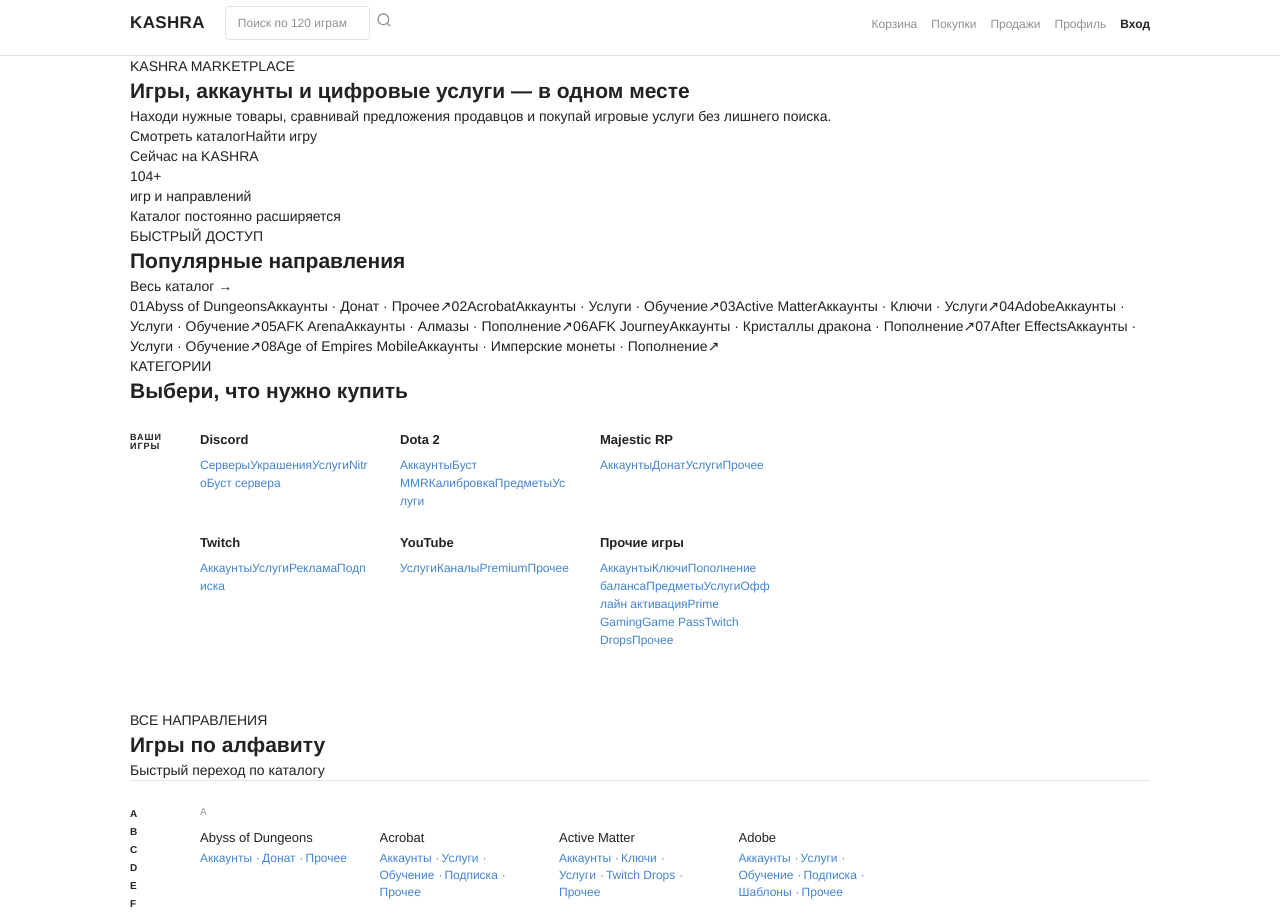
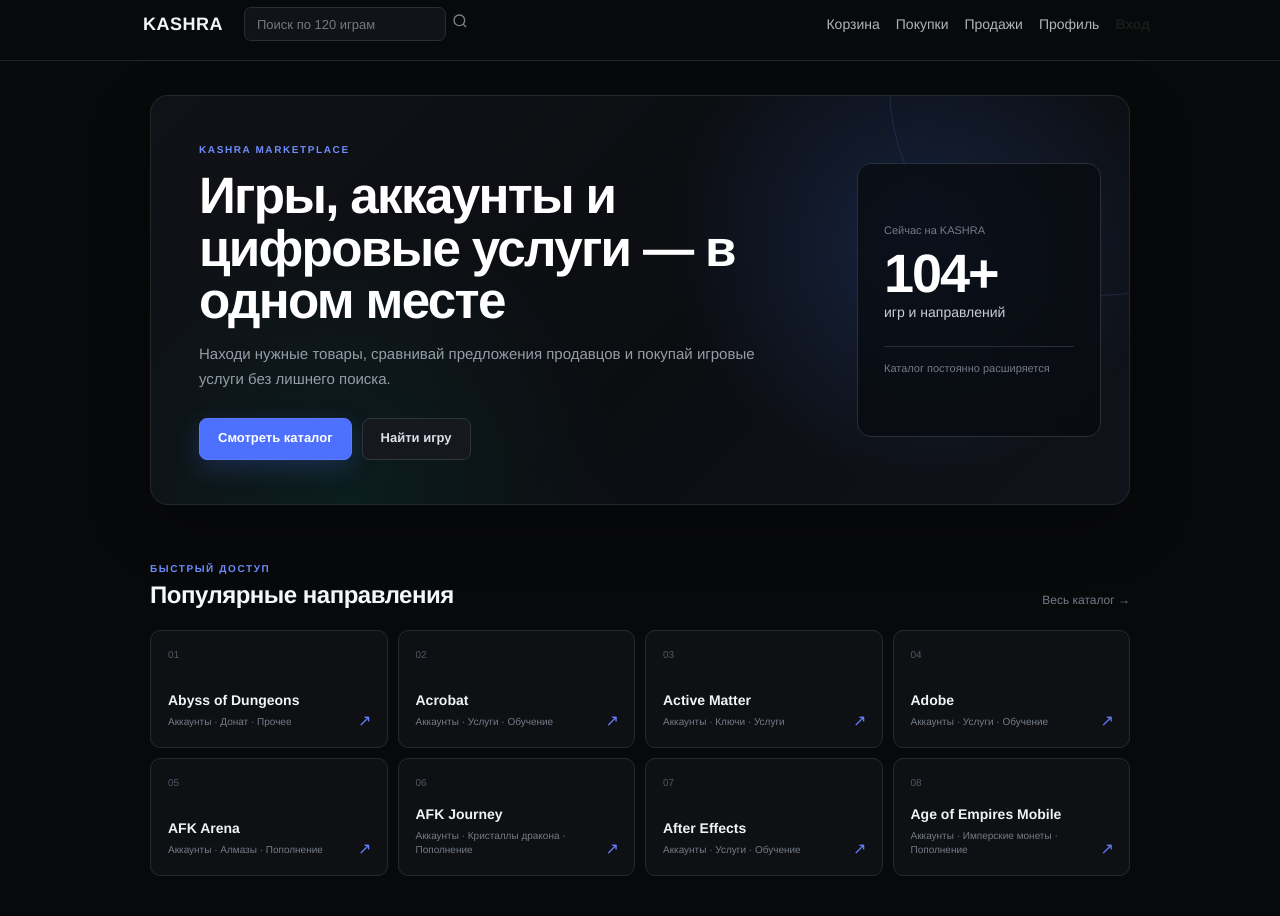
Before and after one commit to danylokadomtseveu-wq/kashra-marketplace, a Next.js app in the folder apps/web/: page / in a window 1280 px wide. Shown: the top 916 px of the page. Built offline with nearby package versions, Linux system fonts and the light colour scheme.

Commit message:
style: give KASHRA homepage its own dark visual system

```diff
--- a/apps/web/src/app/kashra-home.css
+++ b/apps/web/src/app/kashra-home.css
@@ -1,6 +1,5 @@
-/* KASHRA home marketplace layout — compact FunPay-inspired geometry */
+/* KASHRA home marketplace layout — dark product-first identity */
 
-/* Keep the desktop composition intentionally compact instead of stretching across the viewport. */
 .main {
   width: 1020px;
   max-width: calc(100% - 40px);
@@ -13,268 +12,582 @@
   padding-right: 0;
 }
 
-/* Your games / quick categories */
-.promo-cats {
-  display: flex;
-  align-items: flex-start;
-  padding: 25px 0 30px;
-  min-height: 304px;
+/* =============================
+   DARK HOME SHELL
+   Scoped to the homepage so other routes keep their current design.
+   ============================= */
+body:has(.kashra-home) {
+  background: #08090b;
+  color: #f3f5f7;
 }
 
-.promo-cats-label {
-  flex: 0 0 40px;
-  width: 40px;
-  padding-top: 2px;
-  font-size: 9px;
-  line-height: 1.05;
-  letter-spacing: 1px;
+body:has(.kashra-home) #header {
+  background: #08090b;
+  border-bottom: 1px solid #202329;
+}
+
+body:has(.kashra-home) .navbar,
+body:has(.kashra-home) .navbar-default {
+  background: #08090b;
+  border-bottom-color: #202329;
+}
+
+body:has(.kashra-home) .navbar .container-fluid {
+  background: #08090b;
+}
+
+body:has(.kashra-home) .brand-logo,
+body:has(.kashra-home) .navbar-nav > li > a,
+body:has(.kashra-home) .nav-item a {
+  color: #f3f5f7;
+}
+
+body:has(.kashra-home) .navbar-nav > li > a,
+body:has(.kashra-home) .nav-item a {
+  opacity: .72;
+}
+
+body:has(.kashra-home) .navbar-nav > li > a:hover,
+body:has(.kashra-home) .nav-item a:hover {
+  color: #fff;
+  opacity: 1;
+}
+
+body:has(.kashra-home) .search-input {
+  color: #f3f5f7;
+  background: #111318;
+  border: 1px solid #292d34;
+  border-radius: 7px;
+  padding-left: 12px;
+}
+
+body:has(.kashra-home) .search-input::placeholder {
+  color: #737984;
+}
+
+body:has(.kashra-home) .post-search .btn {
+  color: #7c838f;
+}
+
+.kashra-home {
+  width: 1020px;
+  max-width: calc(100% - 40px);
+  margin: 0 auto;
+  padding: 34px 0 70px;
+}
+
+/* =============================
+   HERO
+   ============================= */
+.kashra-hero {
+  position: relative;
+  min-height: 330px;
+  display: grid;
+  grid-template-columns: minmax(0, 1fr) 300px;
+  gap: 26px;
+  align-items: stretch;
+  overflow: hidden;
+  border: 1px solid #23272e;
+  border-radius: 18px;
+  background:
+    radial-gradient(circle at 78% 35%, rgba(69, 123, 255, .18), transparent 30%),
+    radial-gradient(circle at 20% 100%, rgba(0, 209, 155, .08), transparent 32%),
+    linear-gradient(135deg, #101217 0%, #0b0d11 55%, #10131a 100%);
+  box-shadow: 0 20px 60px rgba(0, 0, 0, .28);
+}
+
+.kashra-hero::after {
+  content: "";
+  position: absolute;
+  width: 420px;
+  height: 420px;
+  right: -180px;
+  top: -220px;
+  border: 1px solid rgba(111, 142, 255, .16);
+  border-radius: 50%;
+  pointer-events: none;
+}
+
+.kashra-hero-copy {
+  position: relative;
+  z-index: 1;
+  padding: 48px 0 44px 48px;
+  max-width: 680px;
+}
+
+.kashra-eyebrow,
+.section-kicker {
+  color: #6f8dff;
+  font-size: 10px;
+  line-height: 1.2;
+  font-weight: 700;
+  letter-spacing: 1.6px;
   text-transform: uppercase;
 }
 
-.cat-grid {
-  flex: 0 0 640px;
-  width: 640px;
-  margin-left: 30px;
-  display: grid;
-  grid-template-columns: repeat(3, minmax(0, 170px));
-  column-gap: 30px;
-  row-gap: 24px;
-  align-items: start;
+.kashra-hero h1 {
+  max-width: 650px;
+  margin: 14px 0 14px;
+  color: #fff;
+  font-size: clamp(34px, 4vw, 52px);
+  line-height: 1.03;
+  letter-spacing: -1.7px;
+  font-weight: 700;
 }
 
-.cat-item {
-  min-width: 0;
+.kashra-hero-copy p {
+  max-width: 590px;
+  color: #969da9;
+  font-size: 15px;
+  line-height: 1.65;
 }
 
-.promo-cat-title {
-  margin-bottom: 7px;
+.kashra-hero-actions {
+  display: flex;
+  flex-wrap: wrap;
+  gap: 10px;
+  margin-top: 26px;
+}
+
+.kashra-primary-btn,
+.kashra-secondary-btn {
+  display: inline-flex;
+  align-items: center;
+  justify-content: center;
+  min-height: 42px;
+  padding: 0 18px;
+  border-radius: 8px;
   font-size: 13px;
-  line-height: 18px;
+  font-weight: 600;
+  text-decoration: none !important;
+  transition: transform .15s ease, border-color .15s ease, background .15s ease;
+}
+
+.kashra-primary-btn {
+  color: #fff !important;
+  background: #4d70ff;
+  border: 1px solid #5b7bff;
+  box-shadow: 0 8px 24px rgba(77, 112, 255, .22);
+}
+
+.kashra-secondary-btn {
+  color: #dce0e7 !important;
+  background: #15181e;
+  border: 1px solid #30353e;
+}
+
+.kashra-primary-btn:hover,
+.kashra-secondary-btn:hover {
+  transform: translateY(-1px);
+}
+
+.kashra-primary-btn:hover { background: #5a7bff; }
+.kashra-secondary-btn:hover { border-color: #4a515d; }
+
+.kashra-hero-card {
+  position: relative;
+  z-index: 1;
+  align-self: center;
+  margin: 28px;
+  min-height: 274px;
+  padding: 26px;
+  border: 1px solid #2a2f38;
+  border-radius: 14px;
+  background: rgba(8, 10, 14, .72);
+  backdrop-filter: blur(12px);
+  display: flex;
+  flex-direction: column;
+  justify-content: center;
+}
+
+.hero-card-label,
+.hero-card-note {
+  color: #747b87;
+  font-size: 11px;
+}
+
+.hero-card-number {
+  margin: 8px 0 2px;
+  color: #fff;
+  font-size: 54px;
+  line-height: 1;
+  font-weight: 700;
+  letter-spacing: -2px;
+}
+
+.hero-card-text {
+  color: #c9ced6;
+  font-size: 14px;
+}
+
+.hero-card-line {
+  width: 100%;
+  height: 1px;
+  margin: 24px 0 14px;
+  background: #292e36;
+}
+
+/* =============================
+   SHARED SECTIONS
+   ============================= */
+.kashra-featured,
+.kashra-directory,
+.kashra-catalog-section {
+  margin-top: 58px;
+}
+
+.section-heading {
+  display: flex;
+  align-items: end;
+  justify-content: space-between;
+  gap: 20px;
+  margin-bottom: 20px;
+}
+
+.section-heading h2 {
+  margin-top: 6px;
+  color: #f5f7fa;
+  font-size: 24px;
+  line-height: 1.2;
+  font-weight: 600;
+  letter-spacing: -.5px;
+}
+
+.section-link,
+.catalog-caption {
+  color: #737b88;
+  font-size: 12px;
+}
+
+.section-link:hover {
+  color: #aeb7c5;
+  text-decoration: none;
+}
+
+/* =============================
+   FEATURED GAMES
+   ============================= */
+.featured-grid {
+  display: grid;
+  grid-template-columns: repeat(4, minmax(0, 1fr));
+  gap: 10px;
+}
+
+.featured-card {
+  position: relative;
+  min-height: 118px;
+  padding: 17px;
+  display: flex;
+  flex-direction: column;
+  border: 1px solid #252a31;
+  border-radius: 10px;
+  background: #0e1014;
+  text-decoration: none !important;
+  overflow: hidden;
+  transition: border-color .15s ease, background .15s ease, transform .15s ease;
+}
+
+.featured-card:hover {
+  background: #12151a;
+  border-color: #3a414c;
+  transform: translateY(-2px);
+}
+
+.featured-index {
+  color: #515965;
+  font-size: 10px;
+  font-variant-numeric: tabular-nums;
+}
+
+.featured-name {
+  margin-top: auto;
+  color: #f0f2f5;
+  font-size: 14px;
   font-weight: 600;
 }
 
-.promo-cat-links {
-  min-width: 0;
-  font-size: 12px;
-  line-height: 18px;
+.featured-meta {
+  margin-top: 5px;
+  padding-right: 22px;
+  color: #747c88;
+  font-size: 10px;
+  line-height: 1.45;
   overflow-wrap: anywhere;
 }
 
-.promo-cat-links li {
+.featured-arrow {
+  position: absolute;
+  right: 15px;
+  bottom: 14px;
+  color: #667dff;
+  font-size: 16px;
+}
+
+/* =============================
+   DIRECTORY / CATEGORY GRID
+   ============================= */
+.kashra-directory {
+  padding-top: 2px;
+}
+
+.kashra-directory .promo-cats {
+  min-height: 0;
+  margin: 0;
+  padding: 28px 0 4px;
+  border-top: 1px solid #20242b;
+}
+
+.kashra-directory .promo-cats-label {
+  color: #5e6672;
+}
+
+.kashra-directory .cat-grid {
+  flex: 1 1 auto;
+  width: auto;
+  margin-left: 32px;
+  display: grid;
+  grid-template-columns: repeat(3, minmax(0, 1fr));
+  gap: 18px 42px;
+}
+
+.kashra-directory .cat-item {
+  min-width: 0;
+  padding: 1px 0 16px;
+}
+
+.kashra-directory .promo-cat-title {
+  margin-bottom: 7px;
+  color: #e9ecf1;
+  font-size: 13px;
+  font-weight: 600;
+}
+
+.kashra-directory .promo-cat-links {
+  color: #737b87;
+  font-size: 11px;
+  line-height: 18px;
+}
+
+.kashra-directory .promo-cat-links li {
   display: inline;
   white-space: normal;
 }
 
-.promo-cat-links a {
-  color: #4384d0;
+.kashra-directory .promo-cat-links li:not(:last-child)::after {
+  content: " · ";
+  color: #4c5562;
 }
 
-/* Alphabet + game catalog */
-.promo-games {
-  display: flex;
-  align-items: flex-start;
-  padding-top: 24px;
-  padding-bottom: 45px;
+.kashra-directory .promo-cat-links a {
+  color: #8c95a2;
+  text-decoration: none;
 }
 
-.promo-game-list-header {
+.kashra-directory .promo-cat-links a:hover {
+  color: #c5ccd5;
+  text-decoration: underline;
+}
+
+/* =============================
+   FULL CATALOG
+   ============================= */
+.kashra-catalog-section .promo-games {
+  margin: 0;
+  padding: 27px 0 0;
+  border-top: 1px solid #20242b;
+}
+
+.kashra-catalog-section .promo-game-list-header {
   flex: 0 0 40px;
   width: 40px;
-  padding-top: 2px;
 }
 
-.promo-game-list {
-  flex: 0 0 690px;
-  width: 690px;
-  max-width: 690px;
-  margin-left: 30px;
-  min-width: 0;
+.kashra-catalog-section .promo-game-list {
+  flex: 1 1 auto;
+  width: auto;
+  max-width: none;
+  margin-left: 32px;
 }
 
-.promo-game-list-block {
-  margin-bottom: 24px;
+.kashra-catalog-section .promo-game-list-title {
+  color: #59616d;
 }
 
-.promo-game-list-title {
-  margin-bottom: 10px;
-  font-size: 10px;
-  line-height: 14px;
-  color: #999;
-  font-weight: 500;
+.kashra-catalog-section .nav-abc a {
+  color: #6d7581;
 }
 
-.game-row {
-  display: grid;
-  grid-template-columns: repeat(4, minmax(0, 1fr));
-  column-gap: 28px;
-  row-gap: 0;
-  width: 100%;
-  min-width: 0;
+.kashra-catalog-section .nav-abc a:hover,
+.kashra-catalog-section .nav-abc li.active a {
+  color: #7287ff;
 }
 
-.game-cell {
+.kashra-catalog-section .game-row {
+  grid-template-columns: repeat(4, minmax(0, 1fr));
+  column-gap: 30px;
+  row-gap: 0;
+}
+
+.kashra-catalog-section .game-cell,
+.kashra-catalog-section .promo-game-item {
   min-width: 0;
   width: 100%;
 }
 
-.promo-game-item {
-  width: 100%;
-  min-width: 0;
-  margin-bottom: 18px;
+.kashra-catalog-section .promo-game-item {
+  margin-bottom: 20px;
   overflow: hidden;
 }
 
-.game-title {
-  min-width: 0;
-  margin-bottom: 4px;
-  font-size: 13px;
+.kashra-catalog-section .game-title {
+  margin-bottom: 5px;
+  color: #e9ecf1;
+  font-size: 12px;
   line-height: 17px;
-  font-weight: 500;
+  font-weight: 600;
   overflow-wrap: anywhere;
 }
 
-.game-title a {
-  color: #222;
+.kashra-catalog-section .game-title a {
+  color: #e9ecf1;
 }
 
-.promo-game-item > .list-inline {
-  display: flex;
-  flex-wrap: wrap;
-  align-items: baseline;
-  column-gap: 0;
-  row-gap: 0;
-  min-width: 0;
-  width: 100%;
-  font-size: 12px;
-  line-height: 17px;
-  overflow: hidden;
+.kashra-catalog-section .game-title a:hover {
+  color: #fff;
 }
 
-.promo-game-item > .list-inline li {
+.kashra-catalog-section .promo-game-item > .list-inline {
+  display: block;
+  width: 100%;
+  min-width: 0;
+  color: #69717d;
+  font-size: 10px;
+  line-height: 16px;
+  overflow-wrap: anywhere;
+}
+
+.kashra-catalog-section .promo-game-item > .list-inline li {
   display: inline;
   white-space: normal;
-  max-width: 100%;
 }
 
-.promo-game-item > .list-inline a {
-  color: #4384d0;
+.kashra-catalog-section .promo-game-item > .list-inline li:not(:last-child)::after {
+  content: " · ";
+  color: #48515e;
 }
 
-/* Never let long category labels push a grid column wider. */
-.game-cell,
-.game-cell * {
+.kashra-catalog-section .promo-game-item > .list-inline li::after {
+  padding: 0;
+}
+
+.kashra-catalog-section .promo-game-item > .list-inline a {
+  color: #78818e;
+  overflow-wrap: anywhere;
+}
+
+.kashra-catalog-section .promo-game-item > .list-inline a:hover {
+  color: #b9c1cc;
+}
+
+/* Hard layout guard: content can never widen its grid column. */
+.kashra-home .game-row > *,
+.kashra-home .game-cell,
+.kashra-home .game-cell > *,
+.kashra-home .promo-game-item,
+.kashra-home .promo-game-item * {
   min-width: 0;
   max-width: 100%;
 }
 
-.nav-abc {
-  position: sticky;
-  top: 20px;
-  font-size: 10px;
-  line-height: 13px;
-}
-
-.nav-abc li {
-  margin-bottom: 5px;
-}
-
-/* Header remains thin and marketplace-like. */
-.navbar {
-  min-height: 56px;
-}
-
-.navbar-brand {
-  height: 46px;
-  padding: 11px 12px 11px 0;
-}
-
-.brand-logo {
-  font-size: 17px;
-  letter-spacing: .35px;
-}
-
-.search-input {
-  width: 145px;
-  height: 34px;
-  font-size: 12px;
-}
-
-.nav {
-  gap: 14px;
-}
-
-.navbar-nav > li > a,
-.nav-item a {
-  font-size: 12px;
-}
-
-@media (max-width: 1100px) {
-  .main,
-  .navbar .container-fluid {
-    width: calc(100% - 30px);
-    max-width: none;
+/* =============================
+   RESPONSIVE
+   ============================= */
+@media (max-width: 1000px) {
+  .kashra-home {
+    width: auto;
   }
 
-  .promo-game-list {
-    flex-basis: calc(100vw - 350px);
-    width: calc(100vw - 350px);
-    max-width: none;
+  .kashra-hero {
+    grid-template-columns: minmax(0, 1fr) 250px;
   }
 
-  .cat-grid {
-    flex-basis: min(640px, calc(100vw - 140px));
-    width: min(640px, calc(100vw - 140px));
-    grid-template-columns: repeat(3, minmax(0, 1fr));
+  .featured-grid {
+    grid-template-columns: repeat(2, minmax(0, 1fr));
   }
 }
 
 @media (max-width: 760px) {
-  .promo-cats {
-    min-height: 0;
-    padding-bottom: 20px;
+  .kashra-home {
+    max-width: calc(100% - 24px);
+    padding-top: 18px;
   }
 
-  .cat-grid {
-    grid-template-columns: repeat(2, minmax(0, 1fr));
-    width: auto;
-    flex: 1 1 auto;
-    margin-left: 20px;
+  .kashra-hero {
+    grid-template-columns: 1fr;
   }
 
-  .promo-game-list {
-    width: auto;
-    flex: 1 1 auto;
-    margin-left: 20px;
+  .kashra-hero-copy {
+    padding: 34px 28px 24px;
   }
 
-  .game-row {
+  .kashra-hero h1 {
+    font-size: 36px;
+  }
+
+  .kashra-hero-card {
+    min-height: 0;
+    margin: 0 28px 28px;
+  }
+
+  .featured-grid {
+    grid-template-columns: 1fr 1fr;
+  }
+
+  .kashra-directory .cat-grid {
+    grid-template-columns: 1fr 1fr;
+    margin-left: 18px;
+    gap: 10px 24px;
+  }
+
+  .kashra-catalog-section .promo-game-list {
+    margin-left: 18px;
+  }
+
+  .kashra-catalog-section .game-row {
     grid-template-columns: repeat(2, minmax(0, 1fr));
-    column-gap: 20px;
+    column-gap: 22px;
   }
 }
 
 @media (max-width: 480px) {
-  .main,
-  .navbar .container-fluid {
-    width: calc(100% - 20px);
+  .kashra-home {
+    max-width: calc(100% - 18px);
   }
 
-  .promo-cats-label,
-  .promo-game-list-header {
-    flex-basis: 30px;
-    width: 30px;
+  .kashra-hero h1 {
+    font-size: 31px;
   }
 
-  .cat-grid {
-    margin-left: 10px;
+  .featured-grid,
+  .kashra-directory .cat-grid,
+  .kashra-catalog-section .game-row {
     grid-template-columns: 1fr;
   }
 
-  .promo-game-list {
-    margin-left: 10px;
+  .kashra-directory .promo-cats {
+    display: block;
   }
 
-  .game-row {
-    grid-template-columns: 1fr;
+  .kashra-directory .promo-cats-label {
+    margin-bottom: 16px;
+  }
+
+  .kashra-directory .cat-grid,
+  .kashra-catalog-section .promo-game-list {
+    margin-left: 0;
+  }
+
+  .kashra-catalog-section .promo-game-list-header {
+    display: none;
   }
 }
```
